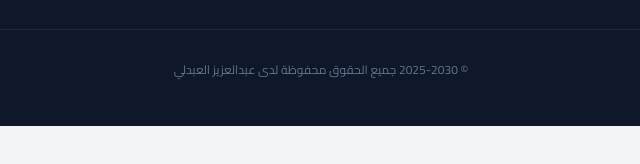
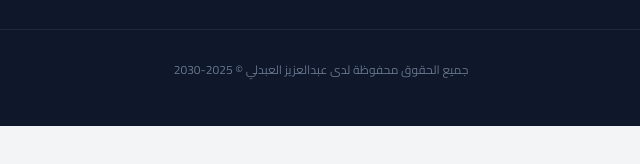
Before and after one commit to AbdulazizAlabdali/Projects, a plain HTML site: page docs/index.html in a window 1280 px wide. Shown: the part 4301-4465 px from the top of the page, 319-959 px from the left. Drawn offline with nearby package versions, Linux system fonts and the light colour scheme.

Commit message:
Fix copyright text formatting in index.html

```diff
--- a/docs/index.html
+++ b/docs/index.html
@@ -424,7 +424,7 @@
                 وثيقة استراتيجية محدثة - جميع الأرقام تقديرية وتخضع لمتغيرات السوق السعودي وتكاليف التشغيل التقنية.
             </p>
             <div class="mt-8 pt-8 border-t border-slate-800 text-slate-500 text-xs">
-                  © 2025-2030 جميع الحقوق محفوظة لدى عبدالعزيز العبدلي
+                 جميع الحقوق محفوظة لدى عبدالعزيز العبدلي ©  2025-2030
             </div>
         </div>
 
```
